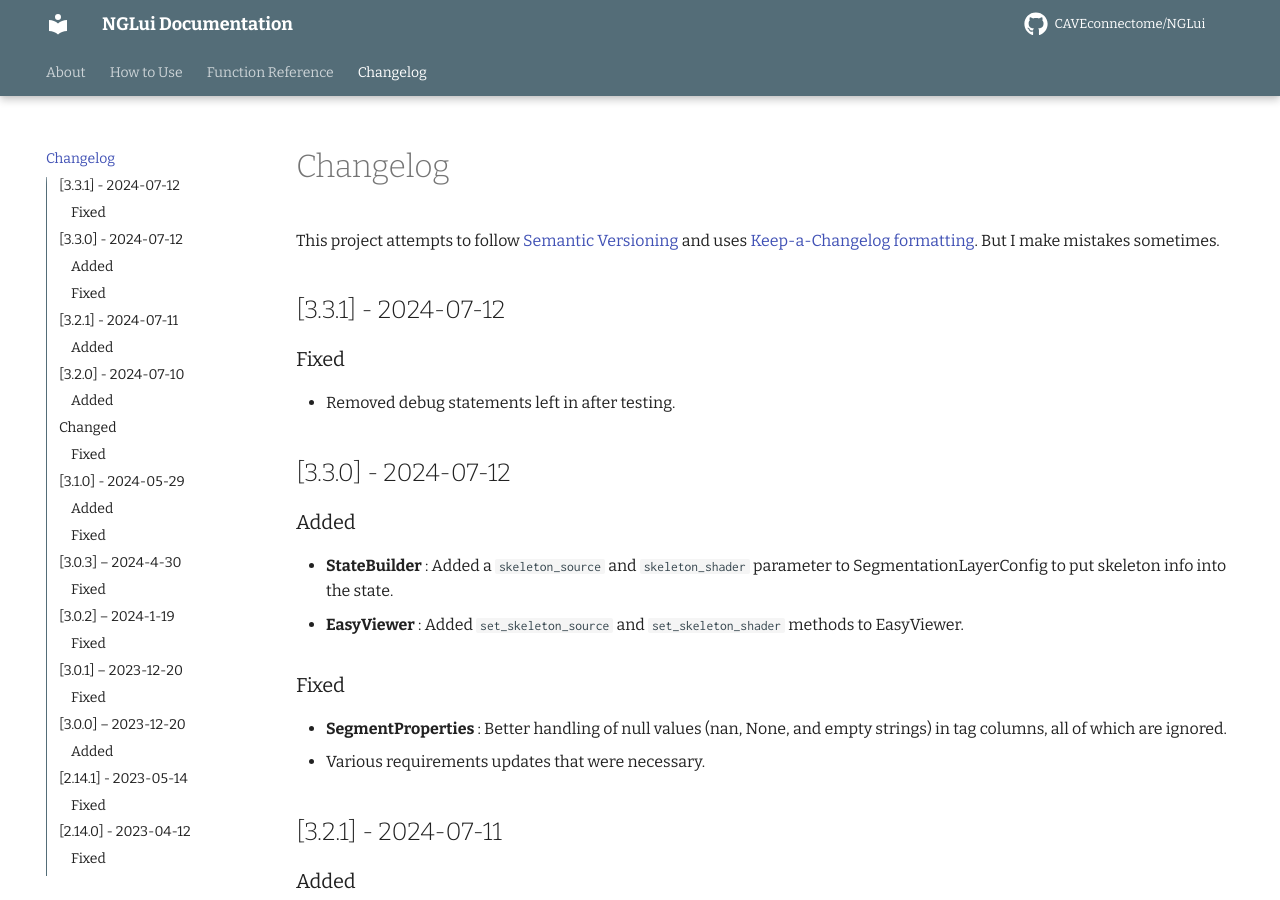
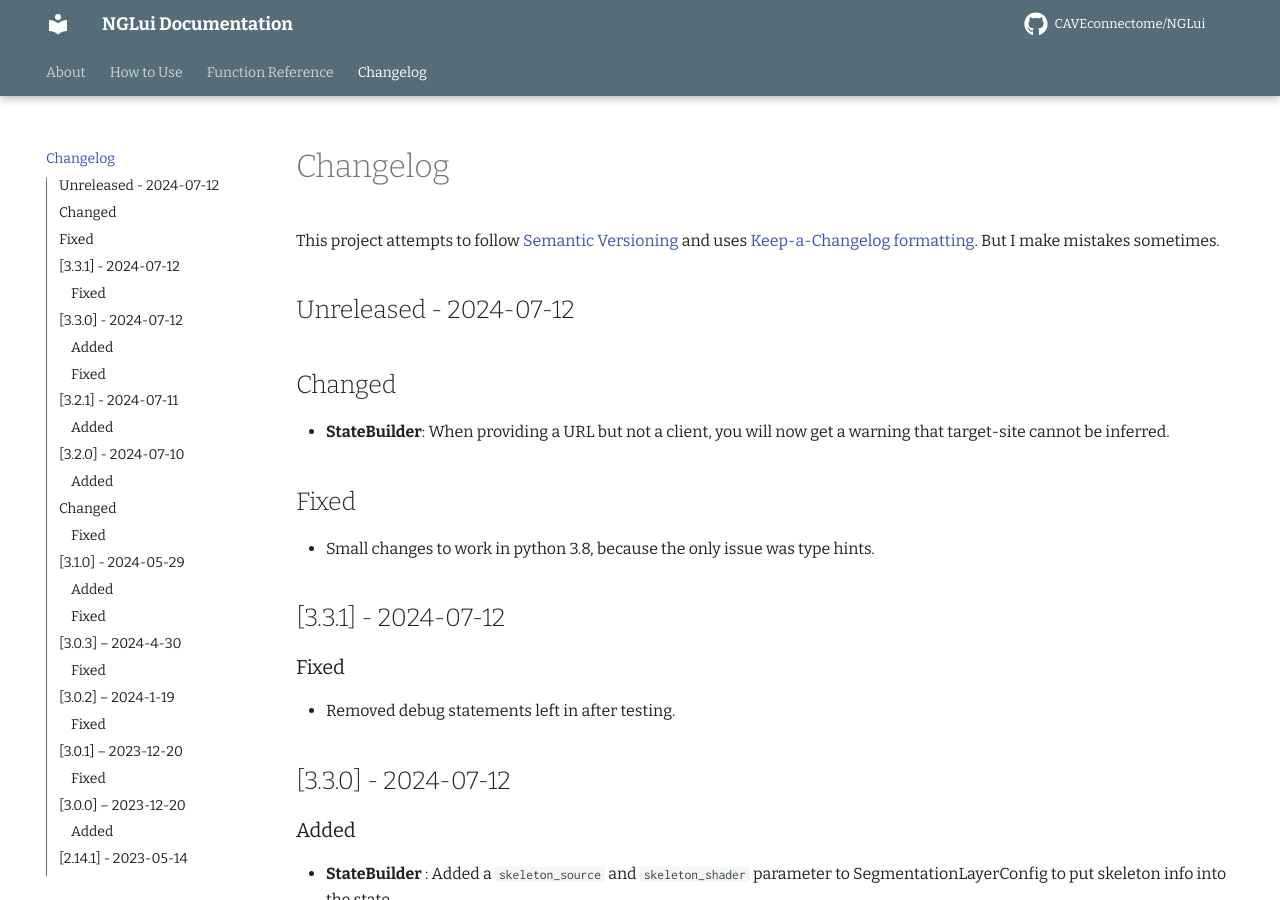
Before and after one commit to CAVEconnectome/nglui, an MkDocs documentation site: the page built from docs/changelog.md, in a window 1280 px wide and 900 px high. Built offline with MkDocs 1.6.1 and Material for MkDocs 9.7.7, drawn with Linux system fonts in a browser that asks for light colours; comment, search, counter and statistics services are not loaded.

Commit message:
changelog

```diff
--- a/docs/changelog.md
+++ b/docs/changelog.md
@@ -1,6 +1,16 @@
 # Changelog
 
 This project attempts to follow [Semantic Versioning](https://semver.org) and uses [Keep-a-Changelog formatting](https://keepachangelog.com/en/1.0.0/). But I make mistakes sometimes.
+
+## Unreleased - 2024-07-12
+
+## Changed
+
+- **StateBuilder**: When providing a URL but not a client, you will now get a warning that target-site cannot be inferred.
+
+## Fixed
+
+- Small changes to work in python 3.8, because the only issue was type hints.
 
 ## [3.3.1] - 2024-07-12
 
```
